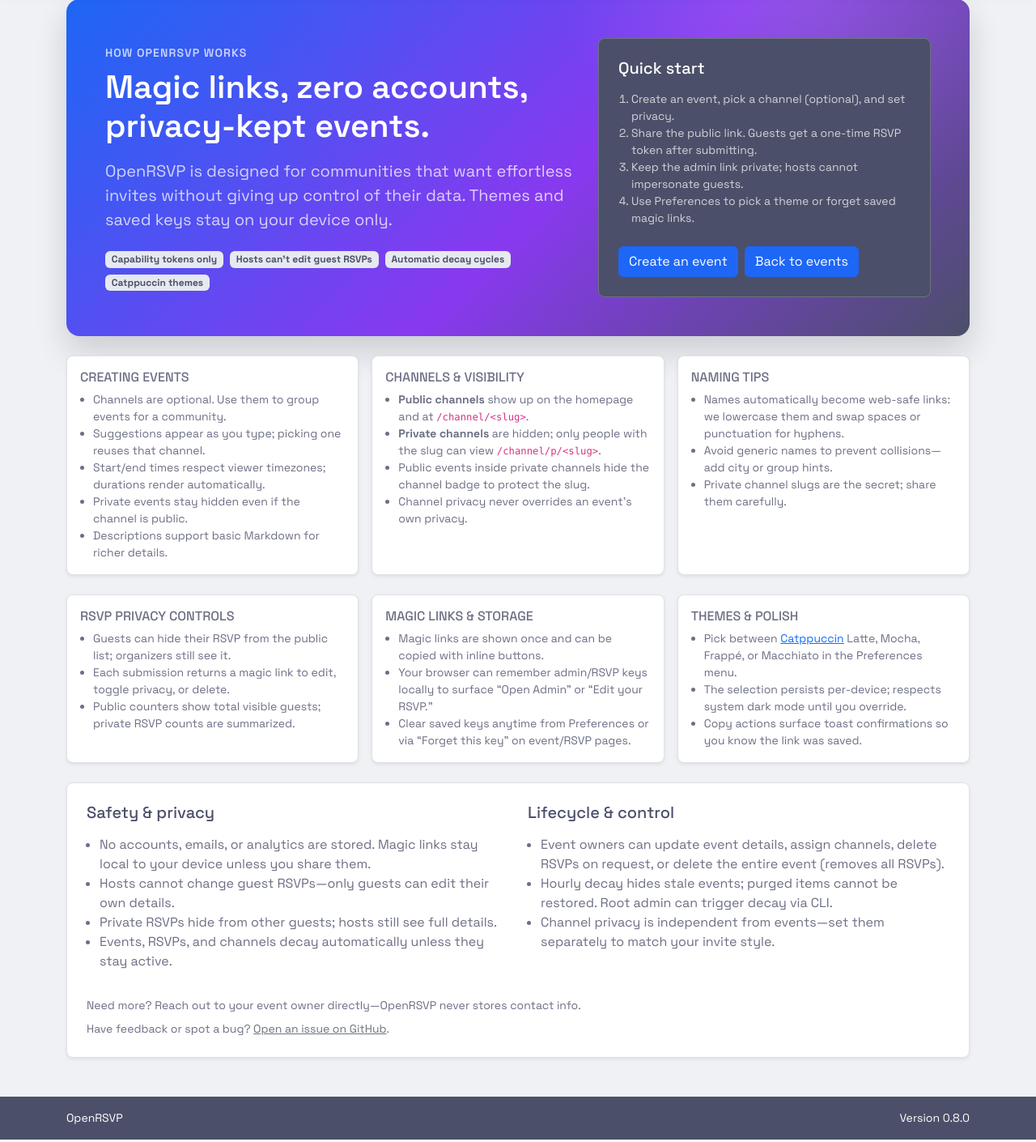
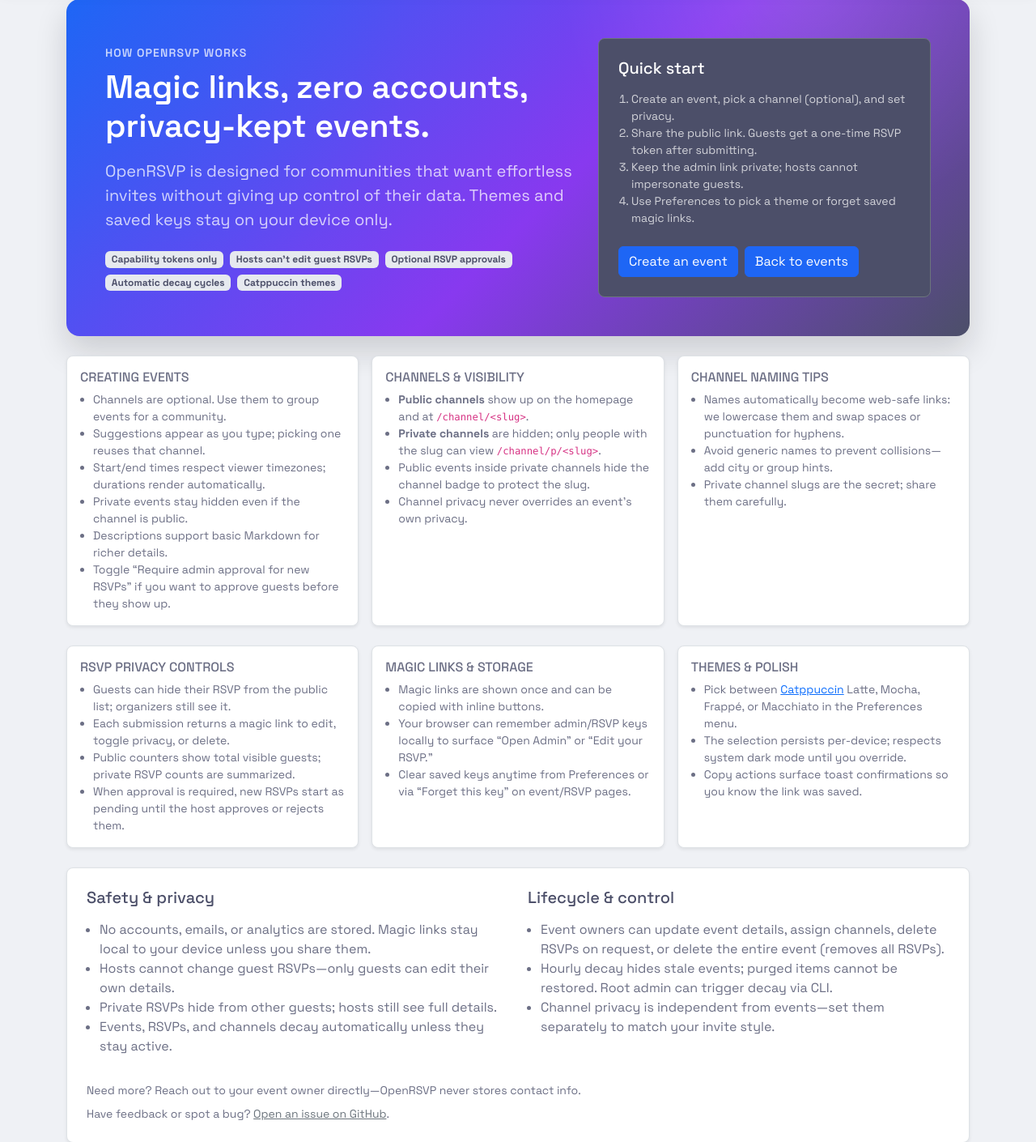
Before and after one commit to brandonleon/OpenRSVP, a FastAPI app: page /help in a window 1280 px wide. Shown: the part 81-1491 px from the top of the page at 81% size. Run offline with FastAPI, Linux system fonts and the light colour scheme; some libraries are stand-ins or nearby versions.

Commit message:
feat(api, docs): add RSVP approval feature and serve static icons

```diff
--- a/docs/index.html
+++ b/docs/index.html
@@ -75,6 +75,7 @@
                 <strong>Visibility</strong>: private events stay hidden from public listings; public events show up on the homepage and their channel if the channel is public.
               </div>
               <p class="mb-0"><strong>Admin link</strong>: shown once after creation at <code>/e/&lt;event-id&gt;/admin/&lt;admin-token&gt;</code>. Save it—there are no accounts to recover it later.</p>
+              <p class="mb-0 mt-2"><strong>Approval gate</strong>: toggle “Require admin approval” to keep new RSVPs pending until you approve or reject them in the admin view.</p>
               <p class="mb-0 text-muted small mt-2">The admin page lets owners edit details or delete the event entirely (which also removes all RSVPs).</p>
             </div>
           </div>
@@ -85,6 +86,7 @@
               <ul class="mb-0">
                 <li>Public vs. private RSVPs (hide from attendee list; organizers still see them).</li>
                 <li>Edit or delete your own RSVP anytime using the token link.</li>
+                <li>Events with approval enabled hold new RSVPs as <strong>pending</strong> until the host marks them approved or rejected.</li>
                 <li>Organizers can delete RSVPs on request but cannot change their contents.</li>
               </ul>
             </div>
@@ -257,7 +259,7 @@ openrsvp decay --vacuum</code></pre>
     "notes": "Can bring a projector",
     "is_private_rsvp": false
   }'</code></pre>
-              <p class="mb-2">Guests manage their own entry at <code>/api/v1/events/{event_id}/rsvps/self</code> using <code>Authorization: Bearer &lt;rsvp-token&gt;</code>.</p>
+              <p class="mb-2">Guests manage their own entry at <code>/api/v1/events/{event_id}/rsvps/self</code> using <code>Authorization: Bearer &lt;rsvp-token&gt;</code>. Responses include <code>approval_status</code> (approved/pending/rejected).</p>
               <pre><code>curl -X PATCH http://localhost:8000/api/v1/events/{event_id}/rsvps/self \
   -H "Authorization: Bearer &lt;rsvp-token&gt;" \
   -H "Content-Type: application/json" \
@@ -290,6 +292,7 @@ openrsvp decay --vacuum</code></pre>
               <p class="mb-2">Returns RSVP records (including private ones) plus convenience counts.</p>
               <pre><code>curl http://localhost:8000/api/v1/events/{event_id}/rsvps \
   -H "Authorization: Bearer &lt;admin-token&gt;"</code></pre>
+              <p class="mb-2">Events with approval enabled include <code>approval_status</code> on each RSVP; pending/rejected entries stay off the public attendee list.</p>
               <p class="mb-2">Example stats payload:</p>
               <pre><code>{
   "stats": {
--- a/openrsvp/api.py
+++ b/openrsvp/api.py
@@ -12,7 +12,8 @@ import tomllib
 
 from fastapi import Depends, FastAPI, Form, HTTPException, Query, Request, Response
 from fastapi.exceptions import RequestValidationError
-from fastapi.responses import JSONResponse, RedirectResponse
+from fastapi.responses import FileResponse, JSONResponse, RedirectResponse
+from fastapi.staticfiles import StaticFiles
 from fastapi.templating import Jinja2Templates
 from pydantic import BaseModel, Field
 from sqlalchemy import func, or_, select
@@ -79,6 +80,8 @@ async def lifespan(_: FastAPI):
 
 app = FastAPI(title="OpenRSVP", version=APP_VERSION, lifespan=lifespan)
 templates = Jinja2Templates(directory=str(Path(__file__).parent / "templates"))
+static_dir = Path(__file__).parent / "static"
+app.mount("/static", StaticFiles(directory=str(static_dir)), name="static")
 templates.env.globals["app_version"] = APP_VERSION
 templates.env.globals["repo_url"] = get_repo_url()
 templates.env.filters["relative_time"] = humanize_time
@@ -202,6 +205,20 @@ async def generic_exception_handler(request: Request, exc: Exception):
         500,
         "We hit a snag while processing that request. Please try again.",
     )
+
+@app.get("/favicon.ico", include_in_schema=False)
+async def favicon():
+    return FileResponse(static_dir / "favicon.ico")
+
+
+@app.get("/apple-touch-icon.png", include_in_schema=False)
+async def apple_touch_icon():
+    return FileResponse(static_dir / "apple-touch-icon.png")
+
+
+@app.get("/apple-touch-icon-precomposed.png", include_in_schema=False)
+async def apple_touch_icon_precomposed():
+    return FileResponse(static_dir / "apple-touch-icon-precomposed.png")
 
 
 def _ensure_event(db: Session, event_id: str) -> Event:
--- a/openrsvp/templates/base.html
+++ b/openrsvp/templates/base.html
@@ -4,6 +4,8 @@
     <meta charset="utf-8">
     <meta name="viewport" content="width=device-width, initial-scale=1">
     <title>{{ title or "OpenRSVP" }}</title>
+    <link rel="icon" type="image/png" sizes="32x32" href="{{ url_for('favicon') }}">
+    <link rel="apple-touch-icon" sizes="180x180" href="{{ url_for('apple_touch_icon') }}">
     <script>
       (() => {
         const THEMES = ["latte", "mocha", "frappe", "macchiato"];
--- a/openrsvp/templates/help.html
+++ b/openrsvp/templates/help.html
@@ -9,6 +9,7 @@
       <div class="d-flex flex-wrap gap-2">
         <span class="badge bg-light text-dark">Capability tokens only</span>
         <span class="badge bg-light text-dark">Hosts can’t edit guest RSVPs</span>
+        <span class="badge bg-light text-dark">Optional RSVP approvals</span>
         <span class="badge bg-light text-dark">Automatic decay cycles</span>
         <span class="badge bg-light text-dark">Catppuccin themes</span>
       </div>
@@ -41,6 +42,7 @@
         <li>Start/end times respect viewer timezones; durations render automatically.</li>
         <li>Private events stay hidden even if the channel is public.</li>
         <li>Descriptions support basic Markdown for richer details.</li>
+        <li>Toggle “Require admin approval for new RSVPs” if you want to approve guests before they show up.</li>
       </ul>
     </div>
   </div>
@@ -57,7 +59,7 @@
   </div>
   <div class="col-lg-4 col-md-6">
     <div class="p-3 bg-white shadow-sm border rounded-3 h-100">
-      <h3 class="h6 text-uppercase text-muted mb-2">Naming tips</h3>
+      <h3 class="h6 text-uppercase text-muted mb-2">Channel Naming tips</h3>
       <ul class="mb-0 text-secondary small ps-3">
         <li>Names automatically become web-safe links: we lowercase them and swap spaces or punctuation for hyphens.</li>
         <li>Avoid generic names to prevent collisions—add city or group hints.</li>
@@ -75,6 +77,7 @@
         <li>Guests can hide their RSVP from the public list; organizers still see it.</li>
         <li>Each submission returns a magic link to edit, toggle privacy, or delete.</li>
         <li>Public counters show total visible guests; private RSVP counts are summarized.</li>
+        <li>When approval is required, new RSVPs start as pending until the host approves or rejects them.</li>
       </ul>
     </div>
   </div>
```
Also changed, not shown: openrsvp/static/apple-touch-icon-precomposed.png (added), openrsvp/static/apple-touch-icon.png (added), openrsvp/static/favicon.ico (added), openrsvp/static/favicon.png (added).
